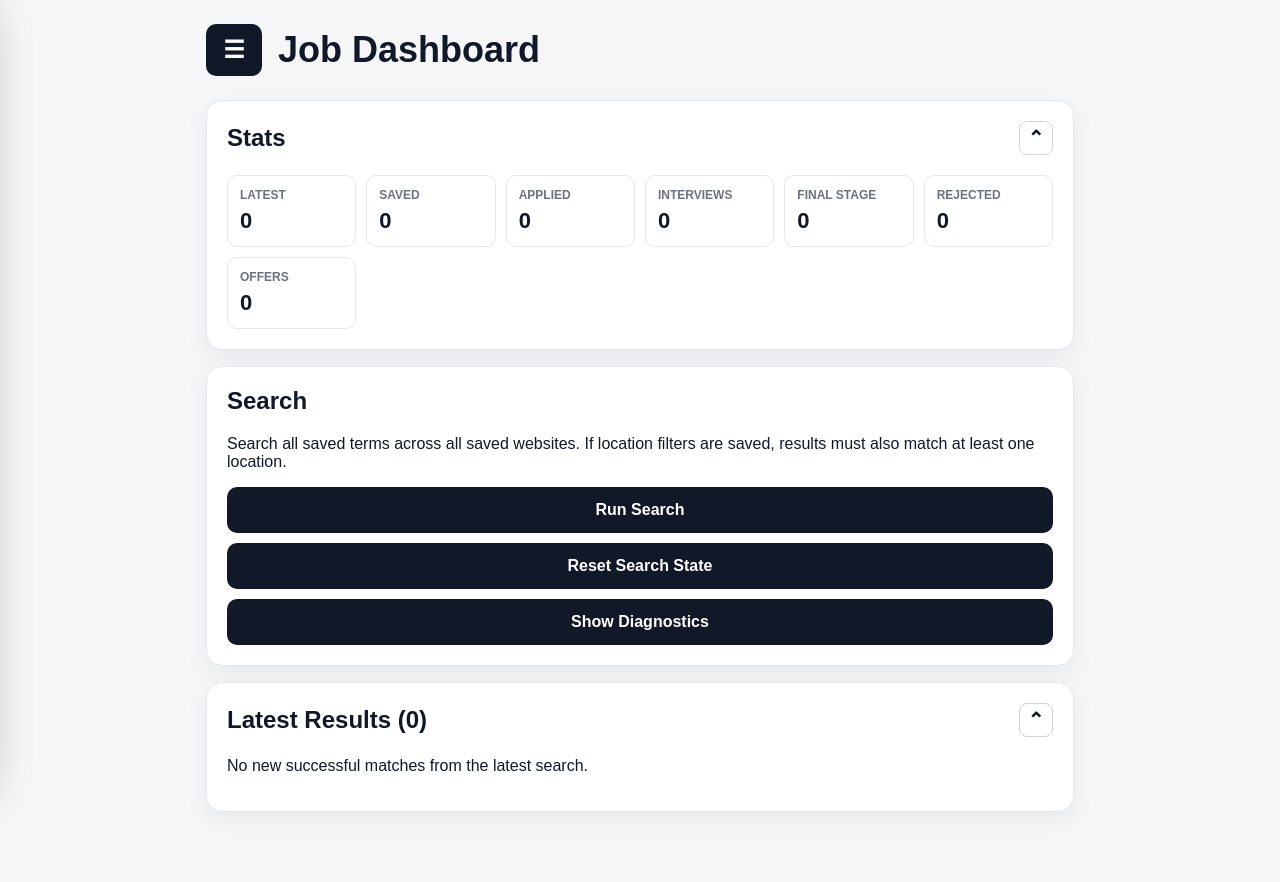
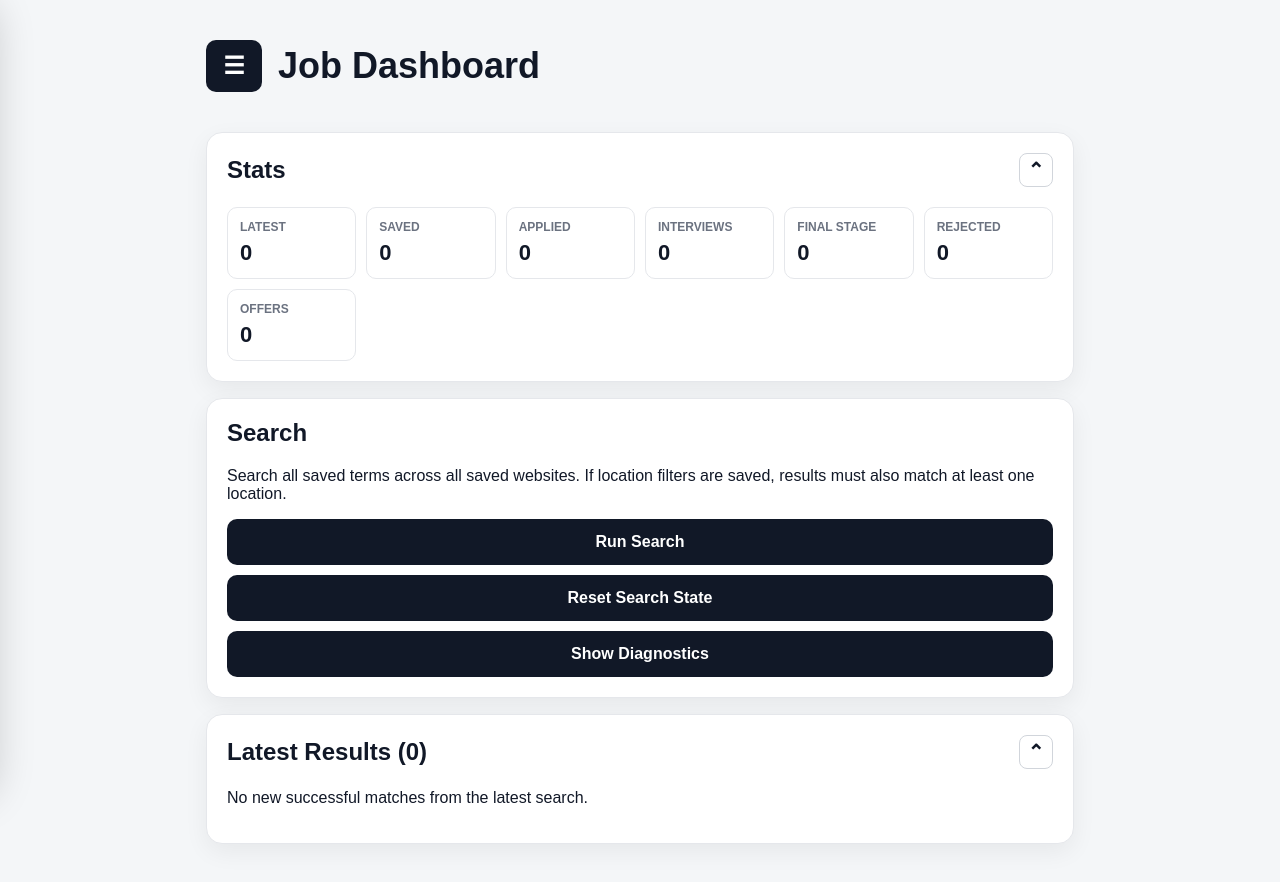
Before and after one commit to dcast-gif/Job-Watcher, a Next.js app: page / in a window 1280 px wide. Shown: the top 882 px of the page. Built offline with nearby package versions, Linux system fonts and the light colour scheme.

Commit message:
Update globals.css

```diff
--- a/app/globals.css
+++ b/app/globals.css
@@ -492,3 +492,15 @@ select {
 .sideDrawerOpen {
   transform: translateX(0);
 }
+.topBar {
+  position: sticky;
+  top: 0;
+  z-index: 40;
+  background: #f4f6f8;
+  padding: 16px 0;
+}
+@media (prefers-color-scheme: dark) {
+  .topBar {
+    background: #020617;
+  }
+}
```
